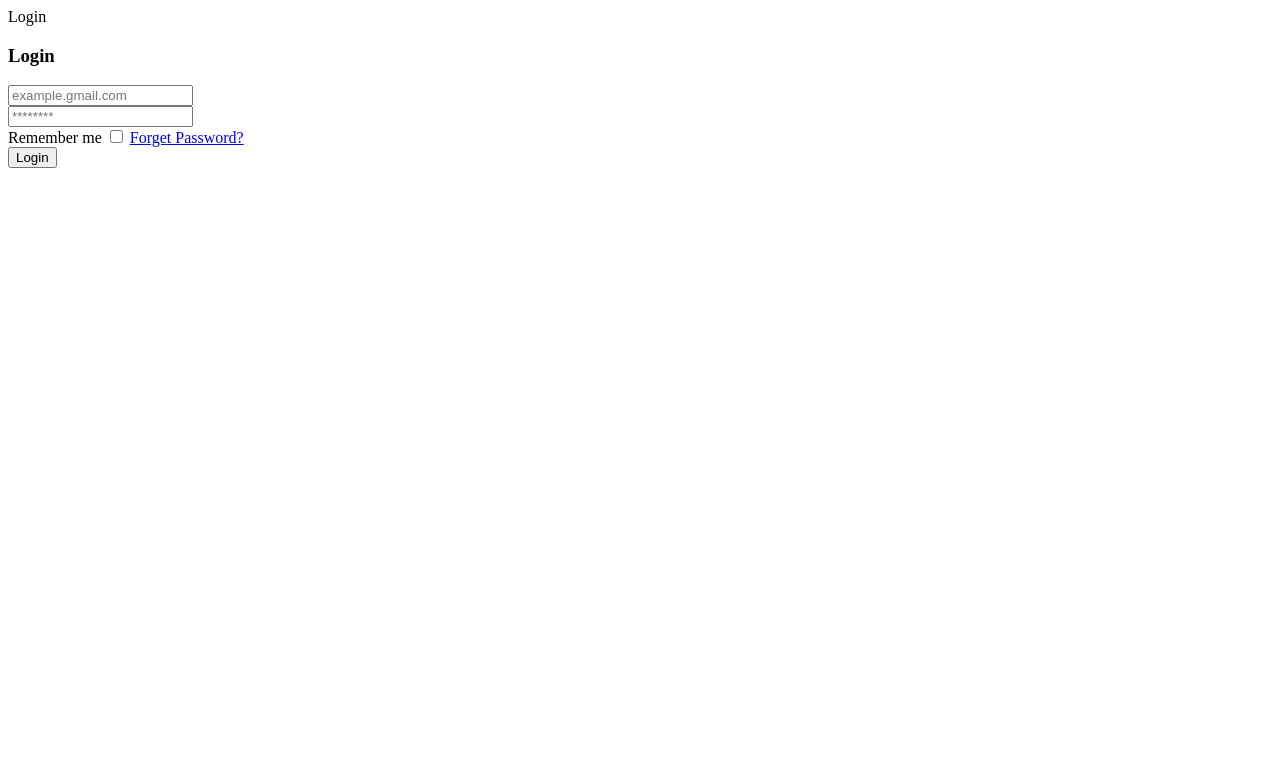
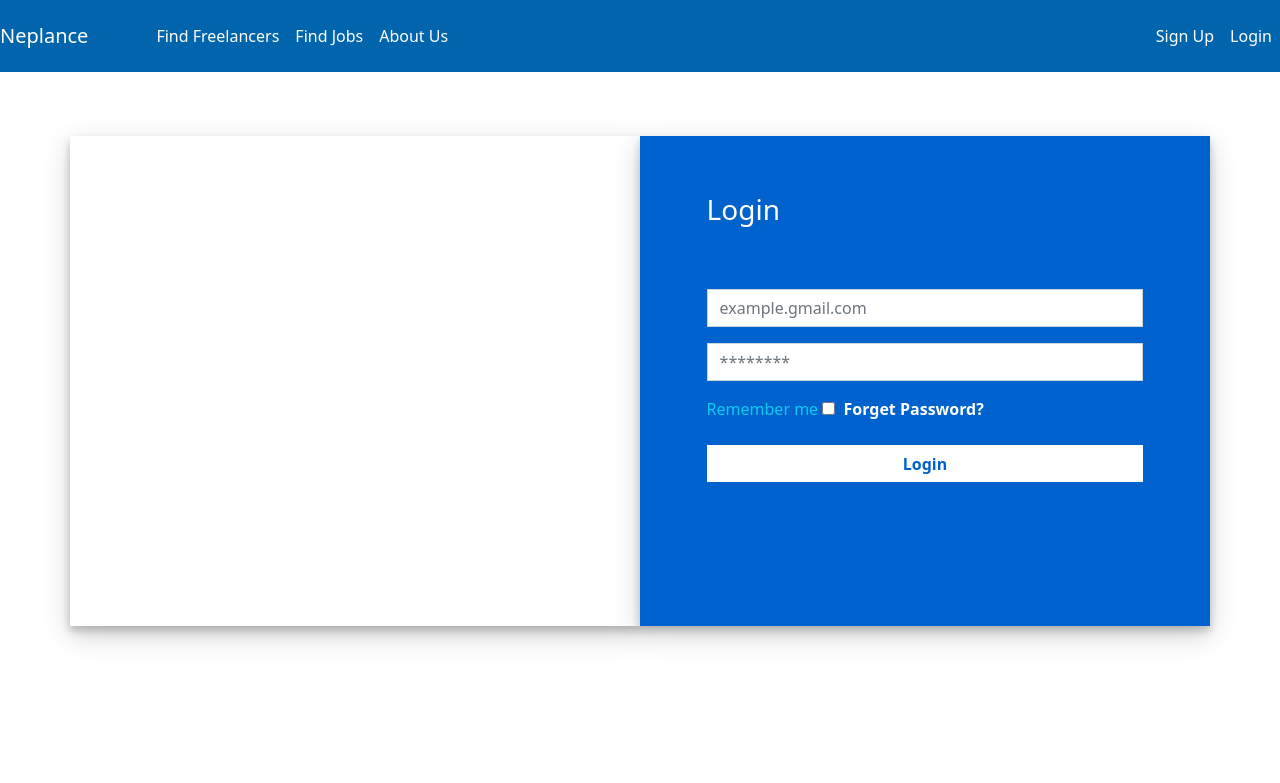
Before and after one commit to Piyush123-grumpy/Neplance, a Django app: page /login/ in a window 1280 px wide. Shown: the top 783 px of the page. Run offline with Django 4.2, Linux system fonts and the light colour scheme; some libraries are stand-ins or nearby versions.

Commit message:
login ui

```diff
--- a/account/urls.py
+++ b/account/urls.py
@@ -6,5 +6,5 @@ urlpatterns = [
     path('register/', views.register,name='register'),
     path('signup_freelancer/',views.signup_freelancer,name='signup_freelancer'),
     path('signup_employer/',views.signup_employer,name='signup_employer'),
-    path('login/', views.loginpage,name='login_dashboard'),
+    path('login/', views.loginpage,name='login'),
 ]
--- /dev/null
+++ b/static/css/login.css
@@ -0,0 +1,43 @@
+.login-container{
+    margin-top: 5%;
+    margin-bottom: 5%;
+}
+.login-form-1{
+    padding: 5%;
+    box-shadow: 0 5px 8px 0 rgba(0, 0, 0, 0.2), 0 9px 26px 0 rgba(0, 0, 0, 0.19);
+}
+.login-form-2{
+    padding: 5%;
+    background: #0062cc;
+    box-shadow: 0 5px 8px 0 rgba(0, 0, 0, 0.2), 0 9px 26px 0 rgba(0, 0, 0, 0.19);
+}
+.login-form-2 h3{
+    /* text-align: center; */
+    padding-left: 10%;
+    color: #fff;
+}
+.login-container form{
+    padding: 10%;
+
+}
+.login-container .form-control{
+    border-radius: 0rem!important;
+}
+.btnSubmit
+{
+    width: 100%;
+    border-radius: 0rem;
+    padding: 1.5%;
+    border: none;
+    cursor: pointer;
+}
+.login-form-2 .btnSubmit{
+    font-weight: 600;
+    color: #0062cc;
+    background-color: #fff;
+}
+.login-form-2 .ForgetPwd{
+    color: #fff;
+    font-weight: 600;
+    text-decoration: none;
+}
--- a/templates/account/login.html
+++ b/templates/account/login.html
@@ -1,8 +1,8 @@
-
+{% extends 'base/UserNavbar.html' %}
 {% load static %}
 {%block title%} Login {%endblock%}
 {% load static %}
-{%block body%}
+{%block content%}
 <div class="container login-container">
             <div class="row">
                 <div class="col-md-6 login-form-1">
@@ -12,9 +12,7 @@
                     <h3>Login</h3>
                     <form action="/login/" method="POST">
                         {% csrf_token %}
-
                         <div class="form-group">
-                            {% comment %} {{form.username}} {% endcomment %}
                             <input type="text" name="username" class="form-control" placeholder="example.gmail.com" value="" />
                         </div>
                         <div class="form-group">
@@ -27,9 +25,8 @@
                         <div class="form-group">
                             <input type="submit" class="btnSubmit" value="Login" />
                         </div>
-
                     </form>
                 </div>
             </div>
-        </div>
+</div>
 {%endblock%}
--- a/templates/base/UserNavbar.html
+++ b/templates/base/UserNavbar.html
@@ -6,6 +6,7 @@
     <meta http-equiv="X-UA-Compatible" content="IE=edge">
     <meta name="viewport" content="width=device-width, initial-scale=1.0">
     <link rel="stylesheet" href="{% static 'css/navbar.css'%}">
+    <link rel="stylesheet" href="{% static 'css/login.css'%}">
     <link rel="stylesheet" href="https://cdn.jsdelivr.net/npm/bootstrap@4.0.0/dist/css/bootstrap.min.css" integrity="sha384-Gn5384xqQ1aoWXA+058RXPxPg6fy4IWvTNh0E263XmFcJlSAwiGgFAW/dAiS6JXm" crossorigin="anonymous">
 
     <!-- CSS only -->
@@ -14,7 +15,7 @@
 </head>
 <body>
     <nav class="navbar navbar-expand-lg position-sticky">
-        <a class="navbar-brand" href="#">Neplance</a>
+        <a class="navbar-brand" href="/">Neplance</a>
         <button class="navbar-toggler" type="button" data-toggle="collapse" data-target="#navbarText" aria-controls="navbarText" aria-expanded="false" aria-label="Toggle navigation">
           <span class="navbar-toggler-icon"></span>
         </button>
@@ -33,12 +34,12 @@
           <span class="navbar-text">
             <ul class="navbar-nav mr-auto">
                 <li class="nav-item active">
-                  <a class="nav-link" href="#">Sign Up</a>
+                  <a class="nav-link" href="register">Sign Up</a>
                 </li>
                 <li class="nav-item">
                   <i class="bi bi-box-arrow-in-right"></i>
 
-                  <a class="nav-link" href="#">Login</a>
+                  <a class="nav-link" href="/login">Login</a>
                 </li>
               </ul>
           </span>
```
